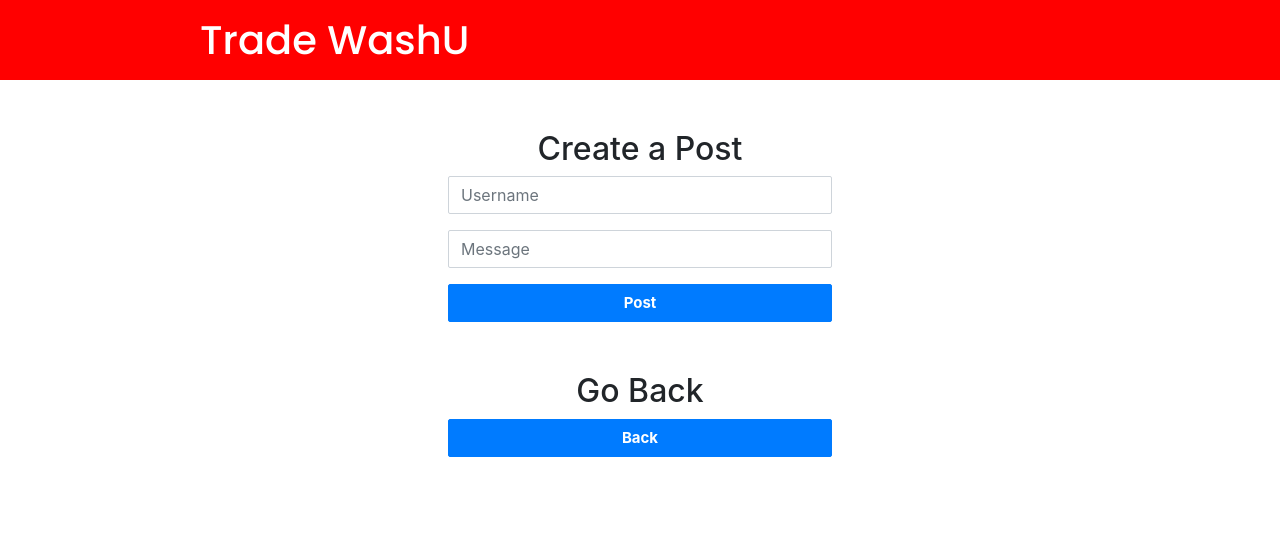
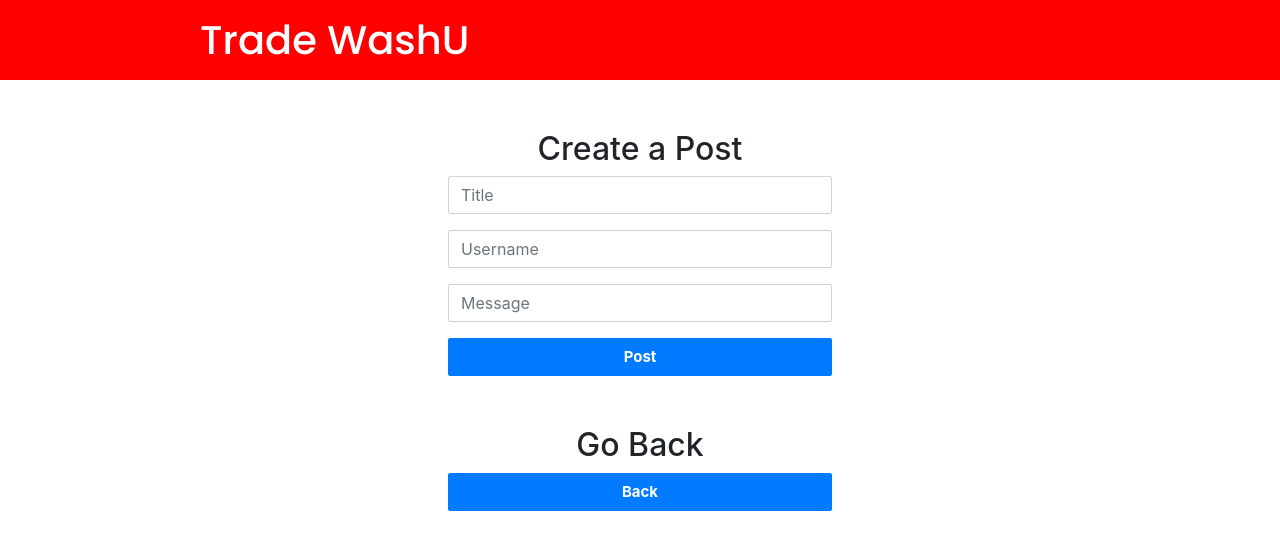
Before and after one commit to ethanwoolbert/washuhackathon, a Flask app: template templates/createPost.html in a window 1280 px wide. Shown: the top 550 px of the page. Run offline with Flask 2, Linux system fonts and the light colour scheme; the template is opened without the code that fills it, so the values that code supplies are empty; some libraries are stand-ins or nearby versions.

Commit message:
Update createPost.html

```diff
--- a/templates/createPost.html
+++ b/templates/createPost.html
@@ -28,6 +28,9 @@
             <form action="/createPost" method="post">
                 <h2 class="text-center">Create a Post</h2>
                 <div class="form-group">
+                    <input type="text" class="form-control" placeholder="Title" required="required" name="title">
+                </div>
+                <div class="form-group">
                     <input type="text" class="form-control" placeholder="Username" required="required" name="username">
                 </div>
                 <div class="form-group">
```
